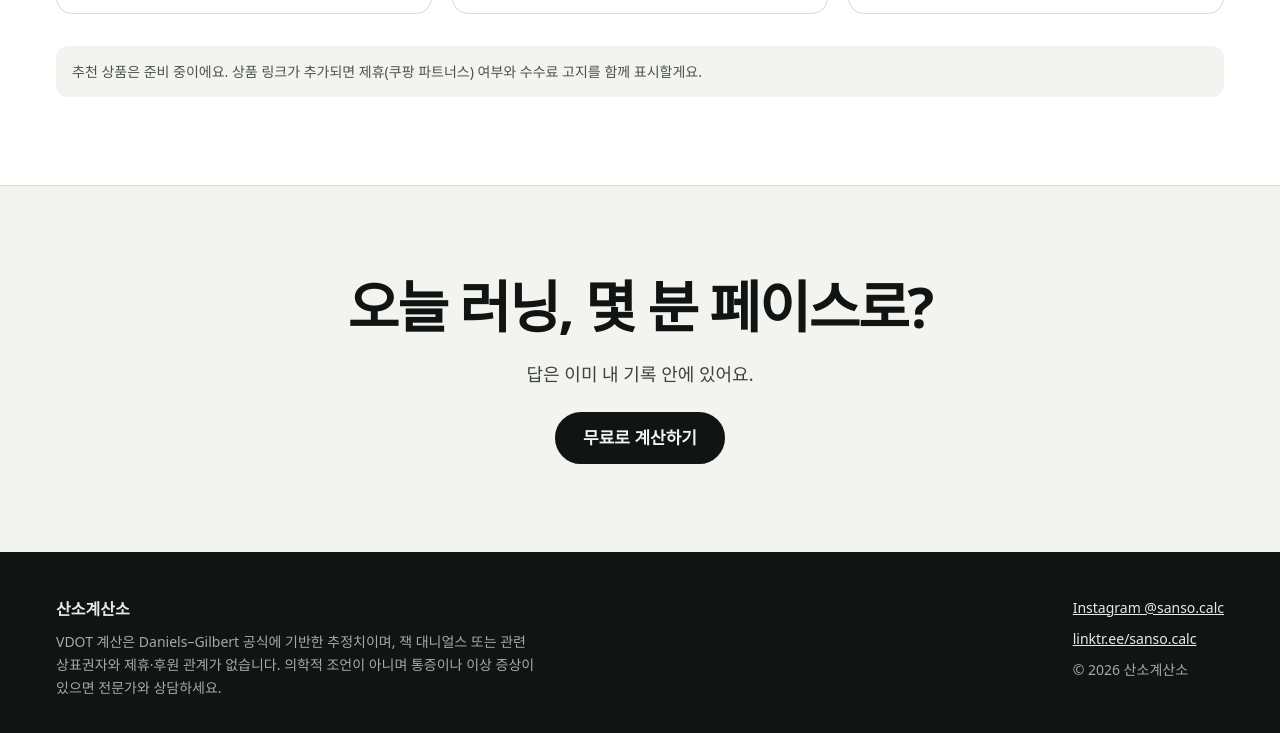
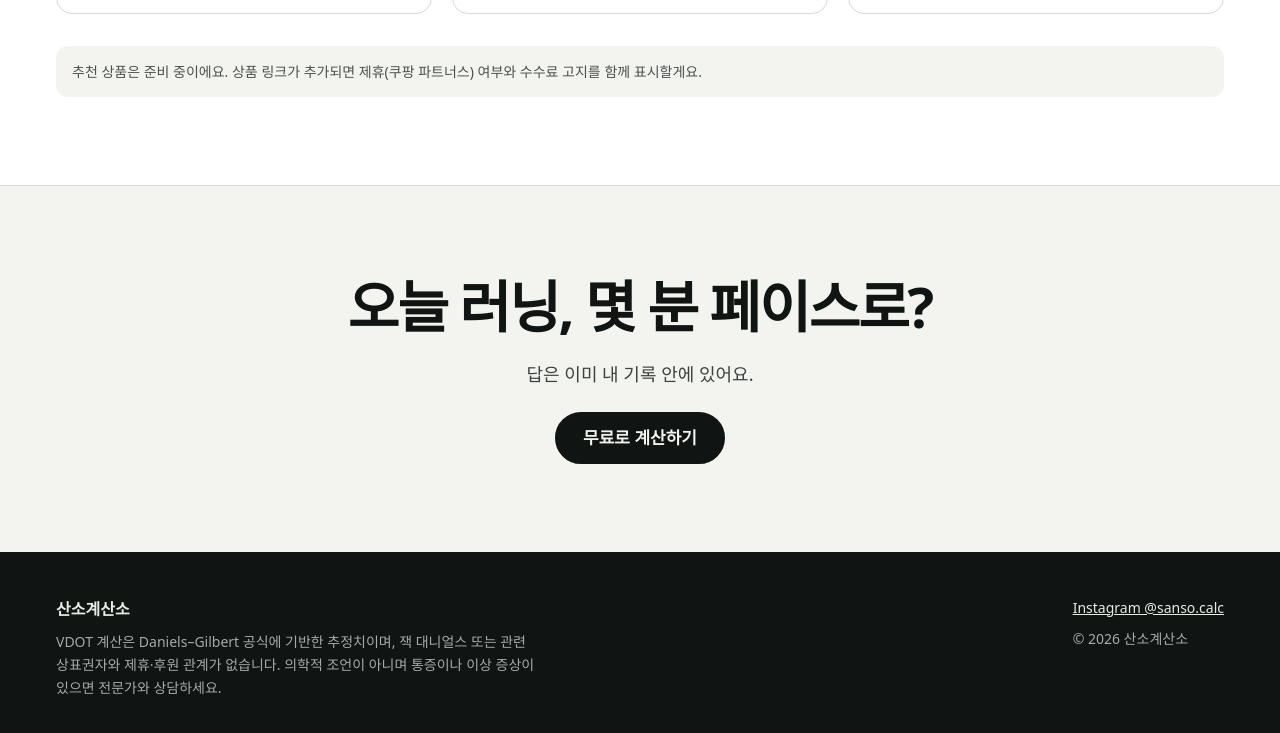
Before and after one commit to chungjawon-cmyk/jaewon1025, a plain HTML site: page index.html in a window 1280 px wide. Shown: the part 8922-9655 px from the top of the page. Drawn offline with Linux system fonts and the light colour scheme; a web font is replaced by a local one.

Commit message:
없는 링크트리 링크 제거
Co-Authored-By: Claude Opus 5.5 <noreply@anthropic.com>
Claude-Session: https://claude.ai/code/session_01WKFUTmDMWsvVvoD9SB2DzR

```diff
--- a/index.html
+++ b/index.html
@@ -787,7 +787,6 @@ footer .col{display:flex;flex-direction:column;gap:8px;max-width:36em}
     </div>
     <div class="col">
       <a href="https://www.instagram.com/sanso.calc">Instagram @sanso.calc</a>
-      <a href="https://linktr.ee/sanso.calc">linktr.ee/sanso.calc</a>
       <span>© 2026 산소계산소</span>
     </div>
   </div>
```
